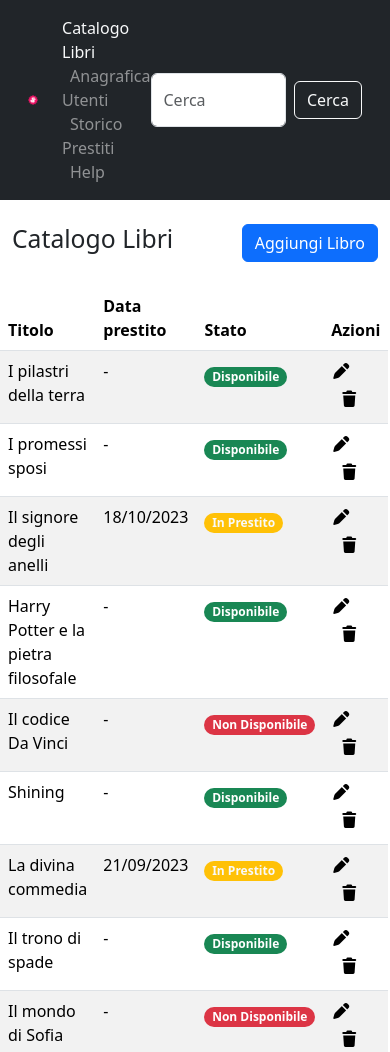
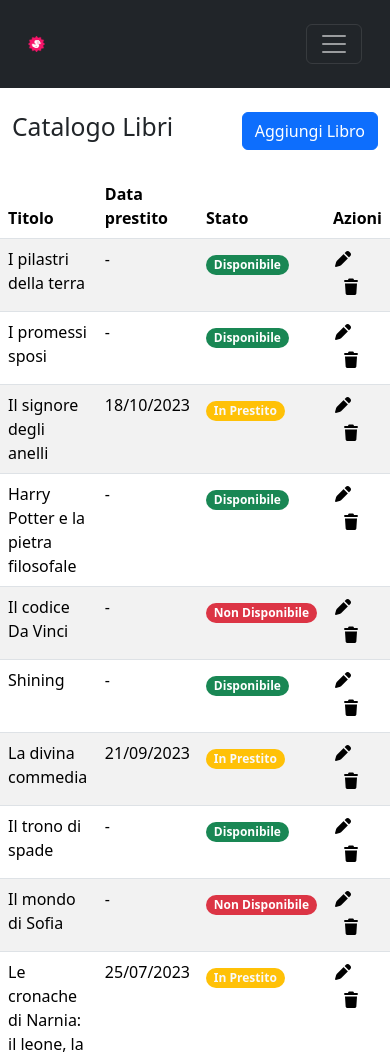
Before and after one commit to LeoPalmieri98/html-css-bootstrap-dashboard, a plain HTML site: page index.html in a window 390 px wide. Shown: the top 1052 px of the page. Drawn offline with nearby package versions, Linux system fonts and the light colour scheme.

Commit message:
add-hamburgher-bar,add-responsive

```diff
--- a/index.html
+++ b/index.html
@@ -19,19 +19,36 @@
     <header>
         <div class="container-fluid bg-dark">
             <div class="d-flex align-items-center p-3 text-light">
-                <img class="col-1 logo" src="./img/duck.png" alt="Logo-Duck">
-                <div class="col ms-4 ">
+                <img class="col logo" src="./img/duck.png" alt="Logo-Duck">
+                <div class="col ms-4 d-none d-lg-block">
                     <span>Catalogo Libri</span>
                     <span class="ms-2 text-white-50">Anagrafica Utenti</span>
                     <span class="ms-2 text-white-50">Storico Prestiti</span>
                     <span class="ms-2 text-white-50">Help</span>
                 </div>
-                <div>
+                <div class="d-none d-lg-block">
                     <form class="d-flex form-inline justify-content-end my-2 my-lg-0">
                         <input class="form-control mr-sm-2" type="search" placeholder="Cerca" aria-label="Search">
                         <button class="btn btn-outline-light my-2 my-sm-0 ms-2" type="submit">Cerca</button>
                     </form>
                 </div>
+
+                    <div class="ms-auto d-lg-none">
+                        <div class="collapse" id="navbarToggleExternalContent">
+                            <div class="bg-dark p-4">
+                                <h5 class="text-white h4">Collapsed content</h5>
+                                <span class="text-muted">Toggleable via the navbar brand.</span>
+                            </div>
+                        </div>
+                        <nav class="navbar navbar-dark bg-dark">
+                            <button class="navbar-toggler" type="button" data-toggle="collapse"
+                                data-target="#navbarToggleExternalContent" aria-controls="navbarToggleExternalContent"
+                                aria-expanded="false" aria-label="Toggle navigation">
+                                <span class="navbar-toggler-icon"></span>
+                            </button>
+                        </nav>
+                    </div>
+
             </div>
         </div>
     </header>
@@ -39,6 +56,7 @@
     <main>
         <div class="container">
             <div class="row">
+                <div class="col 12 col-lg-8">
                     <div class="d-flex py-4">
                         <h2 class="col">Catalogo Libri</h2>
                         <button class="justify-content-end btn btn-primary">Aggiungi Libro</button>
@@ -58,13 +76,15 @@
                                 <tr>
                                     <td scope="row fw-light">I pilastri della terra</td>
                                     <td>-</td>
-                                <td><span class="badge rounded-pill text-bg-success py-1 my-2">Disponibile</span></td>
+                                    <td><span class="badge rounded-pill text-bg-success py-1 my-2">Disponibile</span>
+                                    </td>
                                     <td><i class="fa-solid fa-pen"></i><i class="fa-solid fa-trash m-2"></i></td>
                                 <tr>
                                     <td scope="row">I promessi sposi</td>
                                     <td>-</td>
-                                <td><span class="badge rounded-pill text-bg-success py-1 my-2">Disponibile</span></td>
-                                <td><i class="fa-solid fa-pen"></i><i class="fa-solid fa-trash m-2"></i></td>
+                                    <td><span class="badge rounded-pill text-bg-success py-1 my-2">Disponibile</span>
+                                    </td>
+                                    <td><span><i class="fa-solid fa-pen"></i></span><i class="fa-solid fa-trash m-2"></i></td>
                                 </tr>
                                 <tr>
                                     <td scope="row">Il signore degli anelli</td>
@@ -77,7 +97,8 @@
                                 <tr>
                                     <td scope="row">Harry Potter e la pietra filosofale</td>
                                     <td>-</td>
-                                <td><span class="badge rounded-pill text-bg-success py-1 my-2">Disponibile</span></td>
+                                    <td><span class="badge rounded-pill text-bg-success py-1 my-2">Disponibile</span>
+                                    </td>
                                     <td><i class="fa-solid fa-pen"></i><i class="fa-solid fa-trash m-2"></i></td>
                                 </tr>
                                 <tr>
@@ -90,7 +111,8 @@
                                 <tr>
                                     <td scope="row">Shining</td>
                                     <td>-</td>
-                                <td><span class="badge rounded-pill text-bg-success py-1 my-2">Disponibile</span></td>
+                                    <td><span class="badge rounded-pill text-bg-success py-1 my-2">Disponibile</span>
+                                    </td>
                                     <td><i class="fa-solid fa-pen"></i><i class="fa-solid fa-trash m-2"></i></td>
                                 </tr>
                                 <tr>
@@ -104,7 +126,8 @@
                                 <tr>
                                     <td scope="row">Il trono di spade</td>
                                     <td>-</td>
-                                <td><span class="badge rounded-pill text-bg-success py-1 my-2">Disponibile</span></td>
+                                    <td><span class="badge rounded-pill text-bg-success py-1 my-2">Disponibile</span>
+                                    </td>
                                     <td><i class="fa-solid fa-pen"></i><i class="fa-solid fa-trash m-2"></i></td>
                                 </tr>
                                 <tr>
@@ -140,10 +163,13 @@
                             </tbody>
                         </table>
                     </div>
+                </div>
 
-                <div class="col-4">
+                <div class="col-12 col-lg-4 my-4">
                     <div class="card mb-4">
-                        <div class="card-header fs-3"><h3>Todo</h3></div>
+                        <div class="card-header fs-3">
+                            <h3>Todo</h3>
+                        </div>
                         <div class="card-body">
                             <div class="form-check">
                                 <input class="form-check-input" type="checkbox" id="todo1">
@@ -161,7 +187,9 @@
                     </div>
 
                     <div class="card">
-                        <div class="card-header fs-3"><h3>F.A.Q.</h3></div>
+                        <div class="card-header fs-3">
+                            <h3>F.A.Q.</h3>
+                        </div>
                         <div class="accordion accordion-flush" id="faqAccordion">
                             <div class="accordion-item">
                                 <h2 class="accordion-header" id="faq1-heading">
@@ -205,13 +233,6 @@
         </div>
     </main>
 
-
-
-
-
-
-
-
 <script src="https://cdnjs.cloudflare.com/ajax/libs/bootstrap/5.0.1/js/bootstrap.bundle.min.js"
         integrity="sha512-sH8JPhKJUeA9PWk3eOcOl8U+lfZTgtBXD41q6cO/slwxGHCxKcW45K4oPCUhHG7NMB4mbKEddVmPuTXtpbCbFA=="
         crossorigin="anonymous" referrerpolicy="no-referrer"></script>
--- a/style.css
+++ b/style.css
@@ -1,3 +1,3 @@
 .logo  {
-    max-width: 3%;
+    max-width: 5%;
 }
```
Lines whose indentation alone changed are shown as unchanged.
